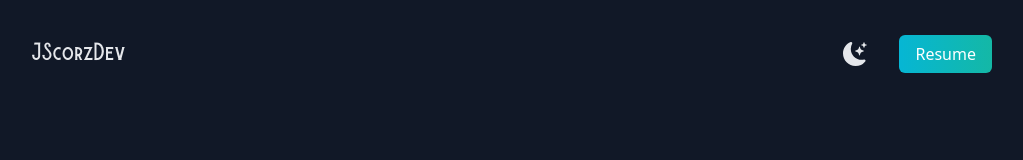
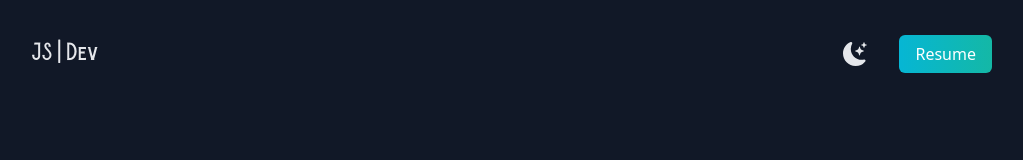
Before and after one commit to Jscorz/Portfolio-React-Tailwind, a Next.js app: page / in a window 1280 px wide. Shown: the top 160 px of the page, without its empty margins (128-1151 px from the left). Built offline with nearby package versions, Linux system fonts and the light colour scheme.

Commit message:
edited JScorzDev to JS | Dev in left side of navbar

```diff
--- a/components/Navbar.js
+++ b/components/Navbar.js
@@ -12,7 +12,7 @@ const Navbar = ({ toggleDarkMode }) => {
 				}}
 				className='text-xl font-burtons dark:text-gray-200'
 			>
-				JScorzDev
+				JS | Dev
 			</motion.h1>
 			<motion.ul
 				initial={{ x: 500, opacity: 0, scale: 0.5 }}
```
